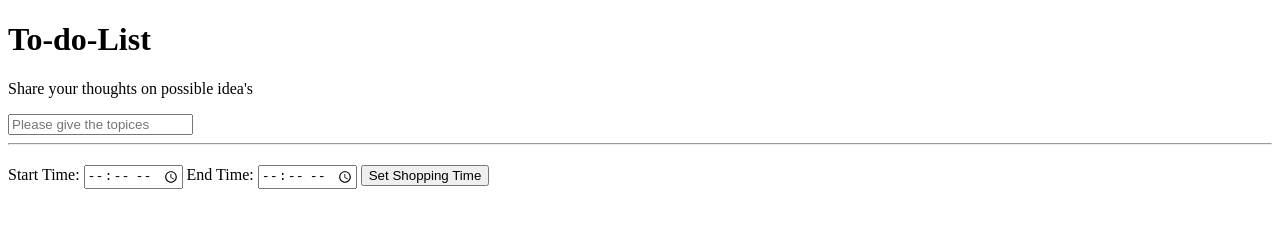
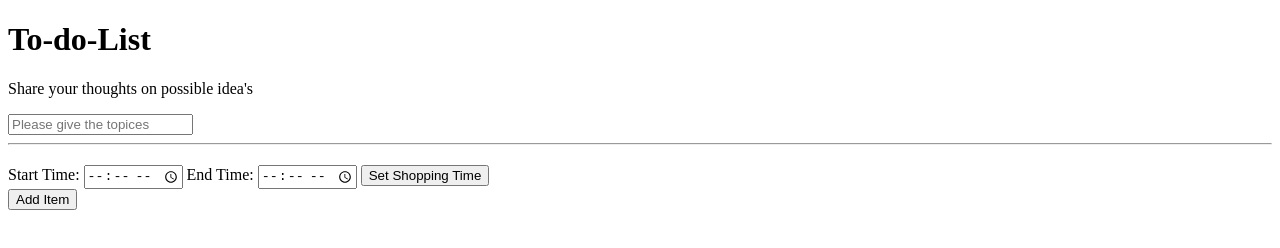
Before and after one commit to shushanth2003/to-do-list, a plain HTML site: page index.html in a window 1280 px wide. Drawn offline with Linux system fonts and the light colour scheme.

Commit message:
Fix: add the to-do-list projects

```diff
--- /dev/null
+++ b/addItems.js
@@ -0,0 +1,67 @@
+const completedButton = document.createElement("button");
+completedButton.textContent = "+";
+const addItemsClick = () => {
+    const addItems = document.getElementById("additems");
+    document.querySelector('button[onclick="addItemsClick()"]').style.display = "none";
+    // Create new elements for every call
+    const radioTag = document.createElement("input");
+    radioTag.type = "checkbox";
+    radioTag.name = "completeGroup"; // All radios in a group
+
+    const inputTag = document.createElement("input");
+    inputTag.type = "text";
+    inputTag.placeholder = "Enter item";
+
+    const editButton = document.createElement("button");
+    editButton.textContent = "Edit";
+
+    const deleteButton = document.createElement("button");
+    deleteButton.textContent = "Delete";
+
+
+
+    // Listen for enter key on THIS input
+    inputTag.addEventListener('keydown', (event) => {
+        if (event.key === "Enter" && inputTag.value.trim() !== "") {
+            // You can process the value or just leave it in place
+            // Optionally, make input read-only or disable editing
+            inputTag.disabled = true; // optional!
+        }
+    });
+
+    // Wrap in a div (optional)
+    const wrapper = document.createElement("div");
+    wrapper.className = 'item-row';
+
+    wrapper.appendChild(radioTag);
+    wrapper.appendChild(inputTag);
+    wrapper.appendChild(editButton);
+    wrapper.appendChild(deleteButton);
+    wrapper.appendChild(completedButton);
+    addItems.appendChild(wrapper);
+
+    //delete the particular container
+    deleteButton.addEventListener('click',()=>{
+        wrapper.remove();
+        if (addItems.children.length === 0) {
+        document.getElementById("addItemBtn").style.display = "inline-block";
+    }
+    });
+    editButton.addEventListener('click',()=>{
+        inputTag.disabled=false;
+        inputTag.focus();
+    })
+    radioTag.addEventListener('change',()=>{
+        if(radioTag.checked){
+            inputTag.style.textDecoration='line-through';
+            inputTag.disabled=true;
+        }else{
+            inputTag.style.textDecoration="none";
+        }
+
+    })
+}
+const addsecondItems=()=>{
+    addItemsClick();
+}
+completedButton.onclick=addsecondItems;
--- a/index.html
+++ b/index.html
@@ -20,8 +20,12 @@
             <button id="setRangeBtn">Set Shopping Time</button>
             <div id="timerange"></div>
         </div>
+        <div class="additems" id="additems"></div>
+        <button id="addItemBtn" onclick="addItemsClick()">Add Item</button>
+
     </div>
 </body>
 <script src="scripts.js"></script>
 <script src="setTimer.js"></script>
+<script src="addItems.js"></script>
 </html>
```
